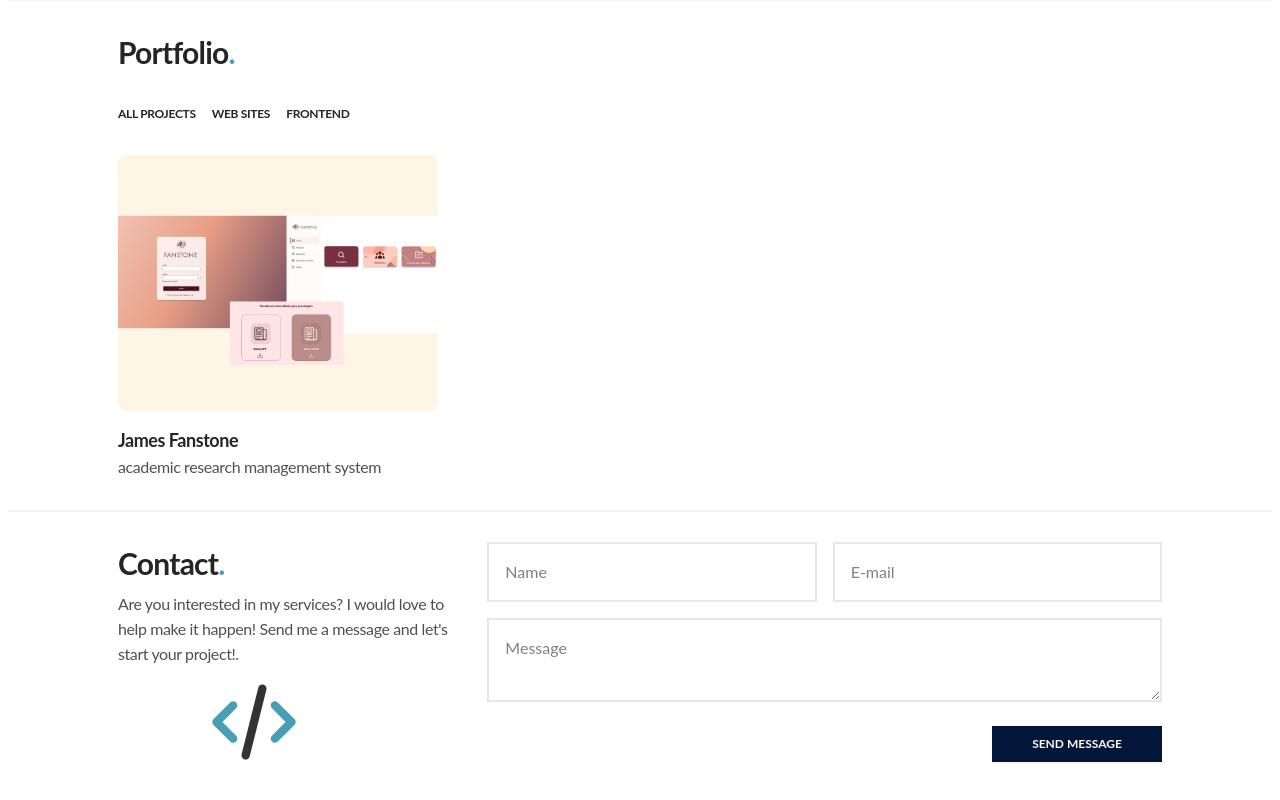
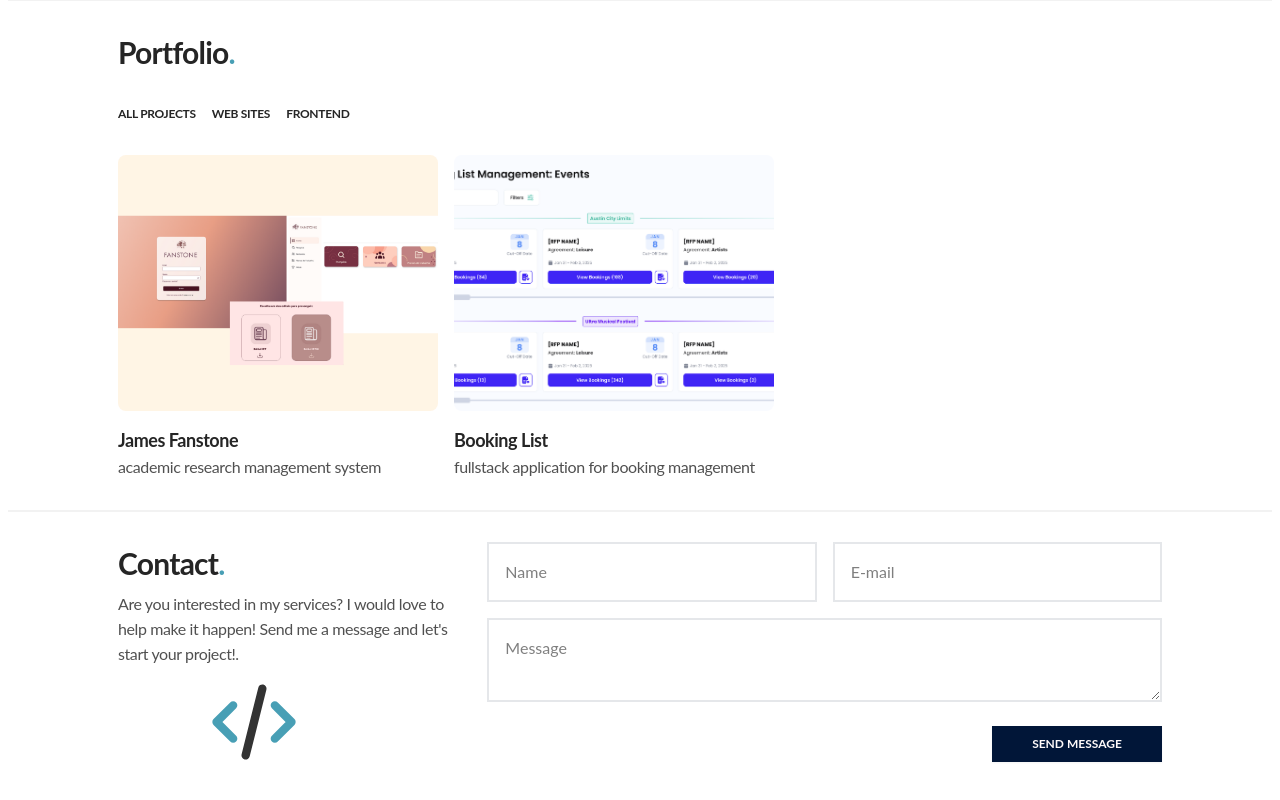
Before and after one commit to FilipeVOl/portfolio, a Next.js app: page / in a window 1280 px wide. Shown: the part 1876-2676 px from the top of the page. Built offline with nearby package versions, Linux system fonts and the light colour scheme.

Commit message:
FEAT: adicionei mais um projeto

```diff
--- a/app/portfolio/page.tsx
+++ b/app/portfolio/page.tsx
@@ -11,11 +11,20 @@ export default function PortfolioPage() {
     {
       id: 3,
       href: "https://plataformajf.unievangelica.edu.br/",
-      category: ["web-sites", "frontend"],
+      category: ["frontend"],
       src: "/fanstone.png",
       alt: "James Fanstone",
       title: "James Fanstone",
       description: "academic research management system"
+    },
+    {
+      id: 4,
+      href: "https://booking-list-p3vm.vercel.app/",
+      category: ["frontend", "web-sites"],
+      src: "/booking.png",
+      alt: "Booking List",
+      title: "Booking List",
+      description: "fullstack application for booking management"
     }
   ]
 
```
Also changed, not shown: public/booking.png (added).
